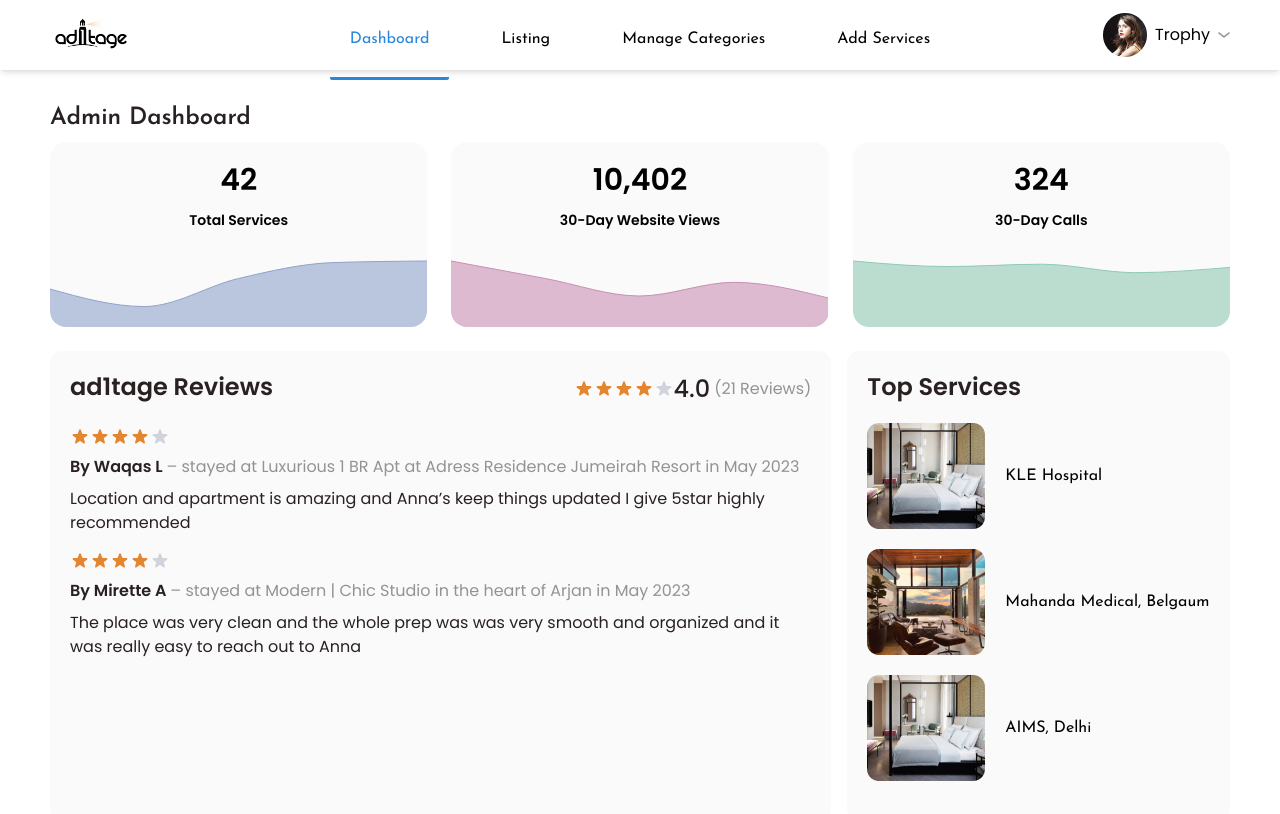
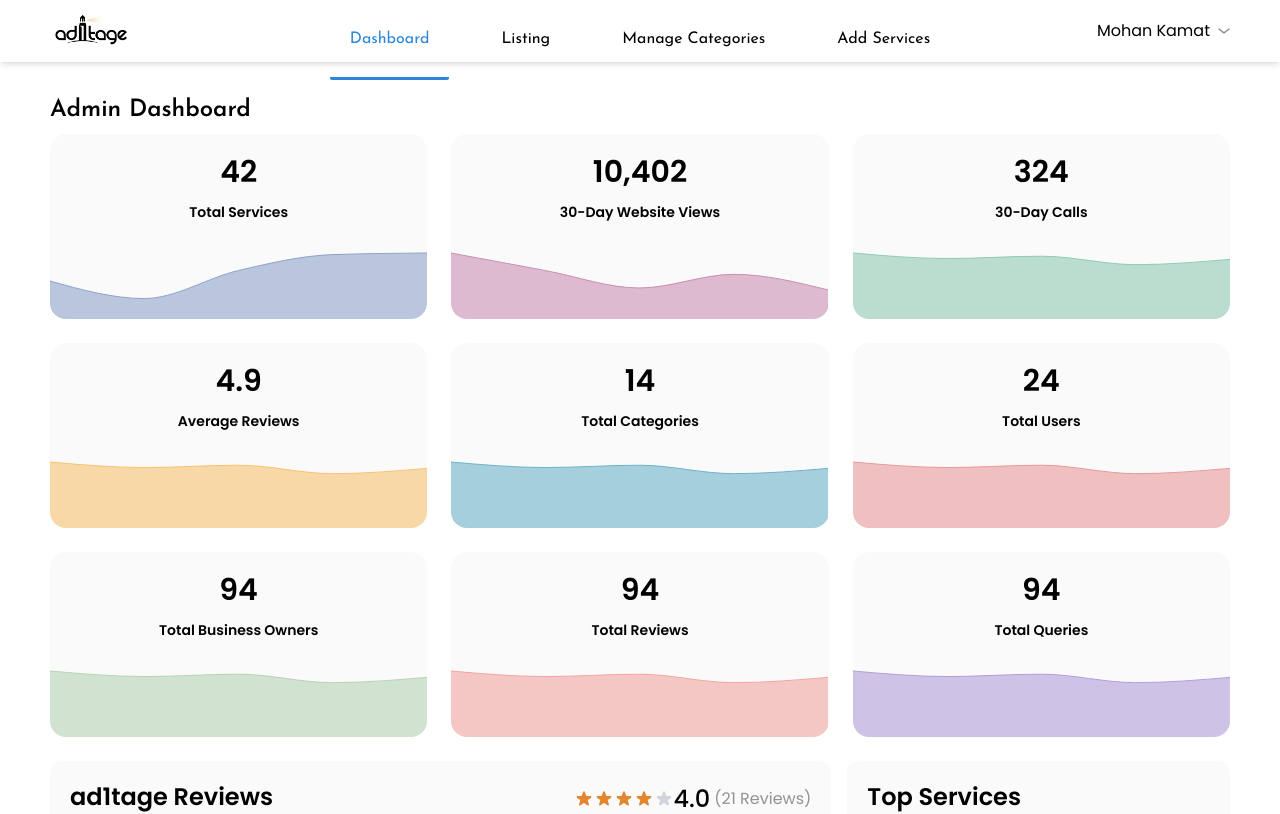
Before and after one commit to sudeepk11/ad1tage, a Next.js app: page /admin in a window 1280 px wide. Shown: the top 814 px of the page. Built offline with nearby package versions, Linux system fonts and the light colour scheme.

Commit message:
ui changes

```diff
--- a/components/Admin/AdminDashboard.tsx
+++ b/components/Admin/AdminDashboard.tsx
@@ -12,18 +12,18 @@
 import BarChartCommon from "../Common/BarChartCommon";
 const reviewArr = [
   {
-    headingName: "By Waqas L",
+    headingName: "By Sriharan",
     headingDetails:
-      "stayed at Luxurious 1 BR Apt at Adress Residence Jumeirah Resort in May 2023",
+      "ABC Caterers , Udupi",
     review:
-      "Location and apartment is amazing and Anna’s keep things updated I give 5star highly recommended",
+      "I give 4 star highly recommended",
   },
   {
-    headingName: "By Mirette A",
+    headingName: "By Sanjeev H",
     headingDetails:
-      "stayed at Modern | Chic Studio in the heart of Arjan in May 2023",
+      "KLE Hospital, Belgaum",
     review:
-      "The place was very clean and the whole prep was was very smooth and organized and it was really easy to reach out to Anna",
+      "The hospital was very clean and the whole service was was very smooth and organized and it was really easy to reach out to mohan",
   },
 ];
 const listingArr = [
@@ -70,6 +70,54 @@
               30-Day Calls
             </p>
             <LineChartCommon color="#8FCAB5" dataKey="amt" />
+          </div>
+
+          <div className="bg-offWhite w-full max-lg:mb-4 h-[185px] rounded-2xl overflow-hidden">
+            <p className="text-3xl font-semibold mt-5 text-center">4.9</p>
+            <p className="text-[14px] font-semibold mt-3 text-center">
+              Average Reviews
+            </p>
+            <LineChartCommon color="#F9C270" dataKey="amt" />
+          </div>
+
+          <div className="bg-offWhite w-full max-lg:mb-4 h-[185px] rounded-2xl overflow-hidden">
+            <p className="text-3xl font-semibold mt-5 text-center">14</p>
+            <p className="text-[14px] font-semibold mt-3 text-center">
+              Total Categories
+            </p>
+            <LineChartCommon color="#6DB3C9" dataKey="amt" />
+          </div>
+
+          <div className="bg-offWhite w-full max-lg:mb-4 h-[185px] rounded-2xl overflow-hidden">
+            <p className="text-3xl font-semibold mt-5 text-center">24</p>
+            <p className="text-[14px] font-semibold mt-3 text-center">
+              Total Users
+            </p>
+            <LineChartCommon color="#E99A9A" dataKey="amt" />
+          </div>
+
+          <div className="bg-offWhite w-full max-lg:mb-4 h-[185px] rounded-2xl overflow-hidden">
+            <p className="text-3xl font-semibold mt-5 text-center">94</p>
+            <p className="text-[14px] font-semibold mt-3 text-center">
+              Total Business Owners
+            </p>
+            <LineChartCommon color="#B5D4B4" dataKey="amt" />
+          </div>
+
+          <div className="bg-offWhite w-full max-lg:mb-4 h-[185px] rounded-2xl overflow-hidden">
+            <p className="text-3xl font-semibold mt-5 text-center">94</p>
+            <p className="text-[14px] font-semibold mt-3 text-center">
+              Total Reviews
+            </p>
+            <LineChartCommon color="#F2A5A0" dataKey="amt" />
+          </div>
+
+          <div className="bg-offWhite w-full max-lg:mb-4 h-[185px] rounded-2xl overflow-hidden">
+            <p className="text-3xl font-semibold mt-5 text-center">94</p>
+            <p className="text-[14px] font-semibold mt-3 text-center">
+              Total Queries
+            </p>
+            <LineChartCommon color="#B39DDB" dataKey="amt" />
           </div>
         </div>
         <div className="grid justify-between gap-4 mt-6 mb-2 lg:grid-cols-3 max-lg:grid-cols-1">
--- a/components/Admin/AdminListing.tsx
+++ b/components/Admin/AdminListing.tsx
@@ -26,10 +26,7 @@
           </div>
         </div>
         <div className="flex content-center justify-between gap-4 mt-4 mb-6 max-md:flex-col md:flex-wrap">
-          <Dropdown dropdownBeforeImg="hidden" />
-          <Dropdown dropdownBeforeImg="hidden" />
-          <Dropdown dropdownBeforeImg="hidden" />
-          <Dropdown dropdownBeforeImg="hidden" />
+
           <div className="flex justify-center items-start md:w-[507px] gap-4 max-md:w-full max-md:justify-between max-md:flex-col">
             <div className="relative top-0 left-0 search-bar max-md:w-[100%]">
               <input
--- a/components/Admin/ListingTable.tsx
+++ b/components/Admin/ListingTable.tsx
@@ -89,7 +89,7 @@
                 alt=""
                 className="w-14 h-auto rounded-lg m-3"
               />
-              <p className="mx-3">{data.listing}</p>
+              <p className="flex items-center justify-center ml-3 font-semibold">{data.listing}</p>
             </td>
             <td className="py-5 px-3">
               <p
--- a/components/Common/CardWithSlider.tsx
+++ b/components/Common/CardWithSlider.tsx
@@ -87,7 +87,7 @@
              : (
               ""
             )}
-            <span>{props.rating}</span>
+            <span className="ml-2 font-medium">{props.rating}</span>
           </div>
           <div className="cursor-pointer">
             {props.likeButton === "filled" ? (
@@ -106,10 +106,11 @@
           </div>
         </div>
         <Link href={`property-details/1Aserdwaaxxde${props.id}`}>
-          <p className={`text-base ${josefin.className}`}>{props.paraText}</p>
-          <p className={`text-base text-gray-400 ${josefin.className}`}>
+          <p className={`text-base mt-1`}>{props.paraText}</p>
+          <p className={` text-gray-600 text-sm`}>
             {props.subParaText}
           </p>
+          <p className={`text-primary text-[14px] mt-1`}>{props.location}</p>
         </Link>
       </div>
     </div>
--- a/components/Contact/ContactForm.tsx
+++ b/components/Contact/ContactForm.tsx
@@ -20,7 +20,7 @@
           alert(JSON.stringify(values, null, 2));
         }}
       >
-        <Form className="flex flex-wrap justify-between gap-6 mb-[100px]">
+        <Form className="flex flex-wrap justify-between gap-6 mb-4">
           <Field
             className="p-4 border rounded-lg placeholder:font-medium border-greyishBrown max-md:w-full md:basis-[48%]"
             id="firstName"
--- a/components/Contact/index.tsx
+++ b/components/Contact/index.tsx
@@ -12,15 +12,15 @@
 
 const Contact = () => {
   return (
-    <div className="container-2xl max-lg:px-4 lg:px-[50px] max-md:py-3">
+    <div className="grid grid-cols-1 mt-10 md:grid-cols-3 gap-10 p-3  md:mt-16 max-lg:px-4 lg:px-[50px] max-md:py-3">
 
-      <div className="lg:px-[74px] md:mt-16 max-md:mt-[50px] ">
+      <div className="col-span-2">
         <h1 className="font-medium text-2xl mb-4">Any query? Reach out to us</h1>
         <p className="font-medium text-md mb-10">Your queries will be addressed within the span of 24 to 48 hours</p>
         <ContactForm />
       </div>
 
-      <div className="lg:px-[74px] md:mt-16 max-md:mt-[50px]">
+      <div className="mt-1">
         <h2 className={`text-2xl font-medium mb-3`}>Contact Information</h2>
         <div className="">
           <div className="flex flex-wrap lg:justify-between">
--- a/components/LandingPage/Services.tsx
+++ b/components/LandingPage/Services.tsx
@@ -13,6 +13,7 @@
       <div className="grid grid-cols-4 gap-6 hotel-card-design max-lg:grid-cols-1">
         <CardWithSlider
           paraText={"Kle Hospital"}
+          location =  {"Belgaum"}
           subParaText={"Hospitality Service"}
           rating={"5.0"}
           perRoomUserCount={"2 sleeps"}
@@ -21,7 +22,8 @@
           likeButton={"unfilled"}
         />
         <CardWithSlider
-          paraText={"Katti Caterers, Mysore"}
+          paraText={"Katti Caterers"}
+          location =  {"Mysore"}
           subParaText={"Caterining Service"}
           rating={"5.0"}
           perRoomUserCount={"2 sleeps"}
@@ -30,7 +32,8 @@
           likeButton={"filled"}
         />
         <CardWithSlider
-          paraText={"One Stop Caretakers, Mysore"}
+          paraText={"One Stop Caretakers"}
+          location={"Bengaluru"}
           subParaText={"Caretaking Service"}
           rating={"5.0"}
           perRoomUserCount={"2 sleeps"}
@@ -39,7 +42,8 @@
           likeButton={"filled"}
         />
         <CardWithSlider
-          paraText={"A.K Medicals, Mysore"}
+          paraText={"A.K Medicals"}
+          location={"Hubli"}
           subParaText={"Medical Service"}
           rating={"5.0"}
           perRoomUserCount={"2 sleeps"}
--- a/components/Layout/Navbar.tsx
+++ b/components/Layout/Navbar.tsx
@@ -90,8 +90,8 @@
               className="flex items-center max-lg:hidden"
               onClick={() => setUserSettingDropdown(!userSettingDropdown)}
             >
-              <Image className="w-[44px] h-[44px]" src={profileImage} alt="" />
-              <span className="pl-2 text-base font-normal">Trophy</span>
+              {/* <Image className="w-[44px] h-[44px]" src={} alt="" /> */}
+              <span className="pl-2 text-base font-normal">Mohan Kamat</span>
               <Image className="w-[20px] pl-2" src={arrowDown} alt="" />
             </div>
             {userSettingDropdown && (
--- a/tailwind.config.js
+++ b/tailwind.config.js
@@ -11,7 +11,7 @@
     extend: {
       colors: {
         white: "#ffffff",
-        black: "#292021",
+        black: "#000000",
         blackLight: "#333333",
         primary: "#2A86DB",
         secondary: "#CAB08F",
```
Also changed, not shown: 2 other files (tests, documents, lock files or other folders).
